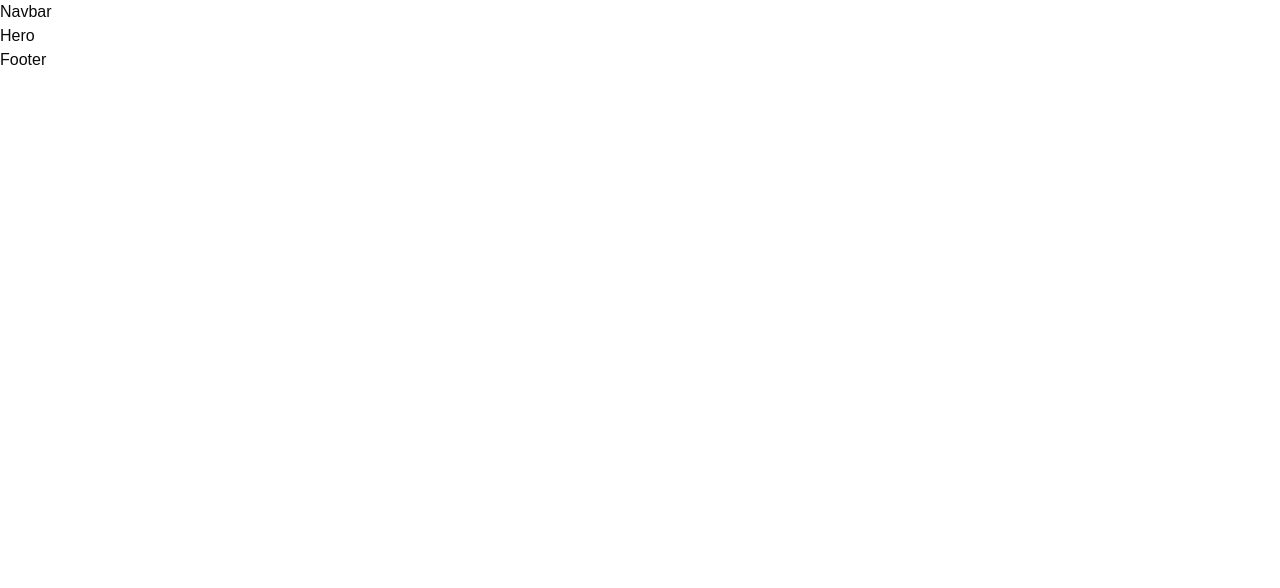
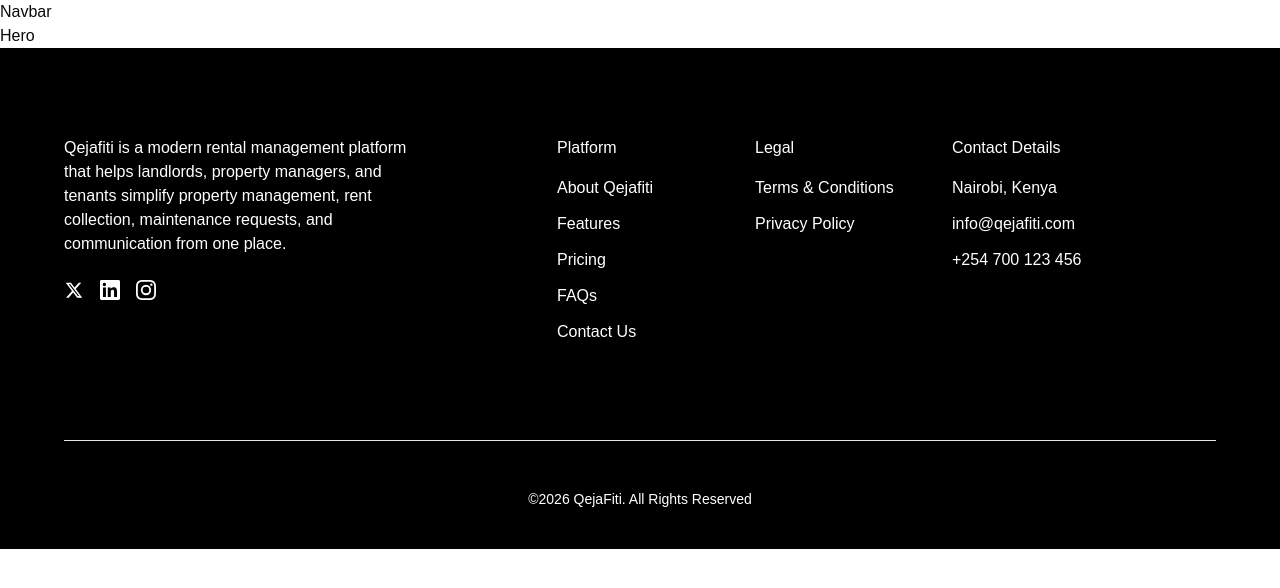
Before and after one commit to festus-sulumeti/qejaFiti, a React (Vite) app: page / in a window 1280 px wide. Shown: the top 588 px of the page. Built offline with nearby package versions, Linux system fonts and the light colour scheme; the HTML template or start-up script is replaced by a standard one.

Commit message:
feat: Footer

```diff
--- a/src/components/HeroSection/Footer.tsx
+++ b/src/components/HeroSection/Footer.tsx
@@ -1,8 +1,193 @@
+// import { Link } from "react-router-dom"; // not used
+import { Separator } from "@/components/ui/separator";
 
-function Footer() {
+const TwitterIcon = () => (
+  <svg width="20" height="20" viewBox="0 0 16 16" fill="none" xmlns="http://www.w3.org/2000/svg">
+    <path d="M11.791 2.188 8.46 5.996 5.58 2.188H1.408l4.984 6.518-4.723 5.399H3.69l3.646-4.166 3.187 4.166h4.068l-5.196-6.87 4.417-5.047zm-.71 10.707L3.77 3.335h1.2l7.23 9.56z" fill="currentColor" />
+  </svg>
+);
+
+const LinkedinIcon = () => (
+  <svg width="20" height="20" viewBox="0 0 16 16" fill="none" xmlns="http://www.w3.org/2000/svg">
+    <g clipPath="url(#footer01-linkedin-clip)">
+      <path d="M13.633 13.633h-2.37V9.92c0-.885-.017-2.025-1.234-2.025-1.235 0-1.424.965-1.424 1.96v3.778h-2.37V5.998H8.51v1.043h.031a2.5 2.5 0 0 1 2.246-1.233c2.403 0 2.846 1.58 2.846 3.637zM3.56 4.954a1.376 1.376 0 1 1 0-2.751 1.376 1.376 0 0 1 0 2.751m1.185 8.679H2.372V5.998h2.373zM14.815.001H1.18A1.17 1.17 0 0 0 0 1.154v13.691A1.17 1.17 0 0 0 1.18 16h13.635A1.17 1.17 0 0 0 16 14.845V1.153A1.17 1.17 0 0 0 14.815 0" fill="currentColor" />
+    </g>
+    <defs>
+      <clipPath id="footer01-linkedin-clip">
+        <path d="M0 0h16v16H0z" />
+      </clipPath>
+    </defs>
+  </svg>
+);
+
+const InstagramIcon = () => (
+  <svg width="20" height="20" viewBox="0 0 24 24" fill="none" xmlns="http://www.w3.org/2000/svg">
+    <g clipPath="url(#footer01-instagram-clip)">
+      <path d="M12 2.162c3.204 0 3.584.012 4.849.07 1.17.054 1.805.249 2.228.413.56.218.96.478 1.38.898s.68.82.898 1.38c.164.423.36 1.058.413 2.228.058 1.265.07 1.645.07 4.849s-.012 3.584-.07 4.849c-.053 1.17-.249 1.805-.413 2.228a3.7 3.7 0 0 1-.898 1.38c-.42.42-.82.68-1.38.898-.423.164-1.058.36-2.228.413-1.265.058-1.645.07-4.849.07s-3.584-.012-4.849-.07c-1.17-.053-1.805-.249-2.228-.413a3.7 3.7 0 0 1-1.38-.898c-.42-.42-.68-.82-.898-1.38-.164-.423-.36-1.058-.413-2.228-.058-1.265-.07-1.645-.07-4.849s.012-3.584.07-4.849c.054-1.17.249-1.805.413-2.228.218-.56.478-.96.898-1.38s.82-.68 1.38-.898c.423-.164 1.058-.36 2.228-.413 1.265-.058 1.645-.07 4.849-.07M12 0C8.741 0 8.332.014 7.052.072 5.775.131 4.902.333 4.14.63a5.9 5.9 0 0 0-2.126 1.384A5.9 5.9 0 0 0 .63 4.14c-.297.763-.5 1.635-.558 2.912C.014 8.332 0 8.741 0 12s.014 3.668.072 4.948c.059 1.277.261 2.15.558 2.912.307.79.717 1.459 1.384 2.126A5.9 5.9 0 0 0 4.14 23.37c.763.297 1.635.5 2.912.558C8.332 23.986 8.741 24 12 24s3.668-.014 4.948-.072c1.277-.059 2.15-.261 2.912-.558a5.9 5.9 0 0 0 2.126-1.384 5.9 5.9 0 0 0 1.384-2.126c.297-.763.5-1.635.558-2.912.058-1.28.072-1.689.072-4.948s-.014-3.668-.072-4.948c-.059-1.277-.261-2.15-.558-2.912a5.9 5.9 0 0 0-1.384-2.126A5.9 5.9 0 0 0 19.86.63c-.763-.297-1.635-.5-2.912-.558C15.668.014 15.259 0 12 0m0 5.838a6.162 6.162 0 1 0 0 12.324 6.162 6.162 0 0 0 0-12.324M12 16a4 4 0 1 1 0-8 4 4 0 0 1 0 8m7.846-10.406a1.44 1.44 0 1 1-2.88 0 1.44 1.44 0 0 1 2.88 0" fill="currentColor" />
+    </g>
+    <defs>
+      <clipPath id="footer01-instagram-clip">
+        <path fill="currentColor" d="M0 0h24v24H0z" />
+      </clipPath>
+    </defs>
+  </svg>
+);
+
+type FooterData = {
+  title: string;
+  links: {
+    title: string;
+    href: string;
+  }[];
+};
+
+const footerSections: FooterData[] = [
+  {
+    title: "Platform",
+    links: [
+      {
+        title: "About Qejafiti",
+        href: "/about",
+      },
+      {
+        title: "Features",
+        href: "/features",
+      },
+      {
+        title: "Pricing",
+        href: "/pricing",
+      },
+      {
+        title: "FAQs",
+        href: "/faqs",
+      },
+      {
+        title: "Contact Us",
+        href: "/contact",
+      },
+    ],
+  },
+  {
+    title: "Legal",
+    links: [
+      {
+        title: "Terms & Conditions",
+        href: "/terms-and-conditions",
+      },
+      {
+        title: "Privacy Policy",
+        href: "/privacy-policy",
+      },
+    ],
+  },
+];
+
+const Footer = () => {
   return (
-    <div>Footer</div>
-  )
-}
+    <footer className="py-10 bg-black text-white">
+      <div className="max-w-7xl xl:px-16 lg:px-8 px-4 mx-auto">
+        <div className="flex flex-col gap-6 sm:gap-12">
+          <div className="py-12 grid grid-cols-2 sm:grid-cols-4 md:grid-cols-7 lg:grid-cols-12 gap-x-8 gap-y-10 px-6 xl:px-0">
+            <div className="col-span-full lg:col-span-4">
+              <div className="flex flex-col gap-6 animate-in fade-in slide-in-from-bottom-10 duration-1000 delay-100 ease-in-out fill-mode-both">
 
-export default Footer
+
+                <p className="text-base font-normal ">
+                    Qejafiti is a modern rental management platform that helps landlords,
+                    property managers, and tenants simplify property management, rent
+                    collection, maintenance requests, and communication from one place.
+                </p>
+
+                {/* social links */}
+                <div className="flex items-center gap-4">
+                  <a
+                    href="#"
+
+                  >
+                    <TwitterIcon />
+                  </a>
+                  <a
+                    href="#"
+
+                  >
+                    <LinkedinIcon />
+                  </a>
+
+                  <a
+                    href="#"
+
+                  >
+                    <InstagramIcon />
+                  </a>
+                </div>
+              </div>
+            </div>
+
+            <div className="col-span-1 lg:block hidden"></div>
+
+            {footerSections.map(({ title, links }, index) => (
+              <div key={index} className="col-span-2">
+                <div className="flex flex-col gap-4 animate-in fade-in slide-in-from-bottom-10 duration-1000 delay-100 ease-in-out fill-mode-both">
+                  <p className="text-base font-medium text-white">
+                    {title}
+                  </p>
+                  <ul className="flex flex-col gap-3">
+                    {links.map(({ title, href }) => (
+                      <li key={title}>
+                        <a
+                          href={href}
+                          className="text-base font-normal  hover:text-foreground"
+                        >
+                          {title}
+                        </a>
+                      </li>
+                    ))}
+                  </ul>
+                </div>
+              </div>
+            ))}
+
+            <div className="col-span-3">
+              <div className="flex flex-col gap-4 animate-in fade-in slide-in-from-bottom-10 duration-1000 delay-100 ease-in-out fill-mode-both">
+                <p className="text-base font-medium text-white">
+                  Contact Details
+                </p>
+               <ul className="flex flex-col gap-3">
+                <li>
+                    <p className="text-base font-normal text-white">
+                    Nairobi, Kenya
+                    </p>
+                </li>
+
+                <li>
+                    <a
+                    href="mailto:info@qejafiti.com"
+                    className="text-base font-normal"
+                    >
+                    info@qejafiti.com
+                    </a>
+                </li>
+
+                <li>
+                    <a
+                    href="tel:+254700123456"
+                    className="text-base font-normal"
+                    >
+                    +254 700 123 456
+                    </a>
+                </li>
+               </ul>
+              </div>
+            </div>
+          </div>
+          <Separator orientation="horizontal" />
+          <p className="text-sm font-normal text-center animate-in fade-in slide-in-from-bottom-10 duration-1000 delay-100 ease-in-out fill-mode-both">
+            ©2026 QejaFiti. All Rights Reserved
+          </p>
+        </div>
+      </div>
+    </footer>
+  );
+};
+
+export default Footer;
```
